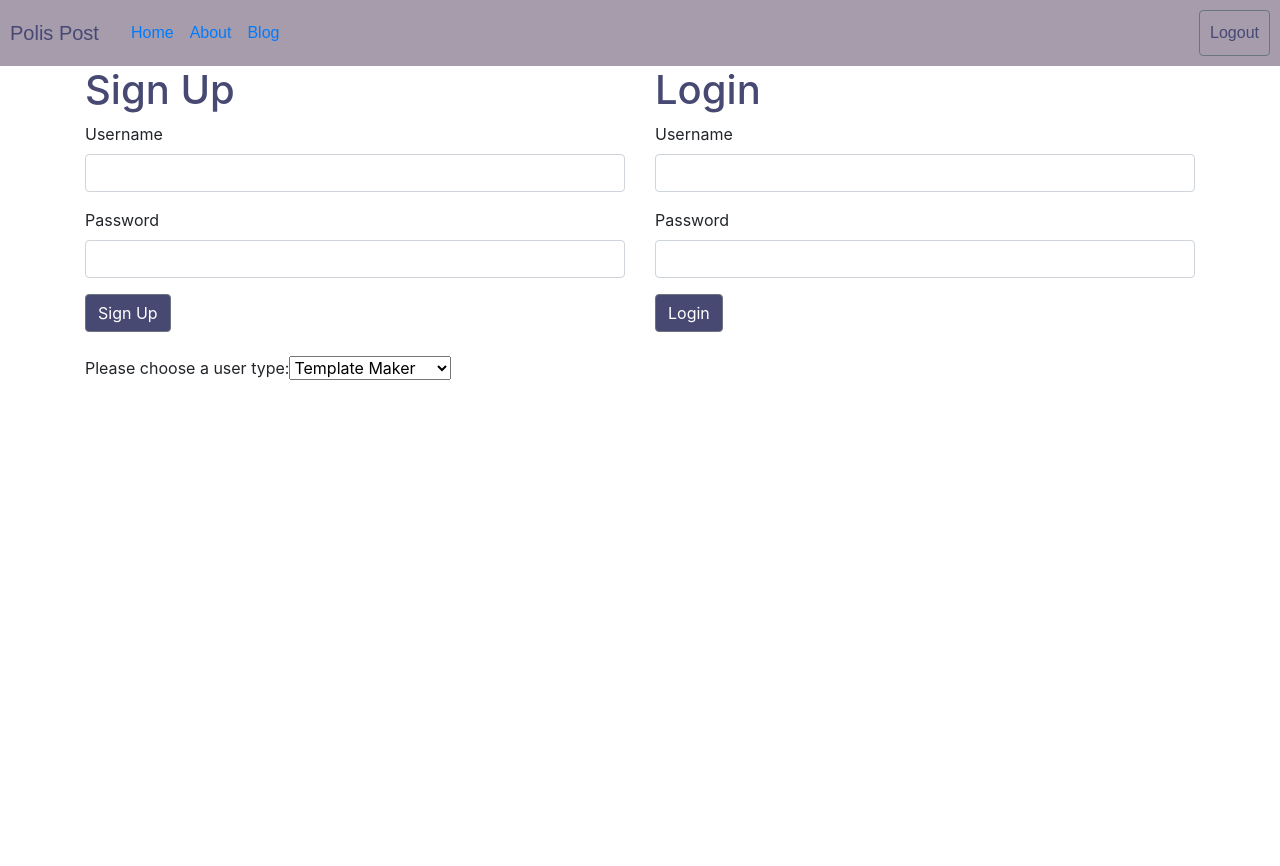
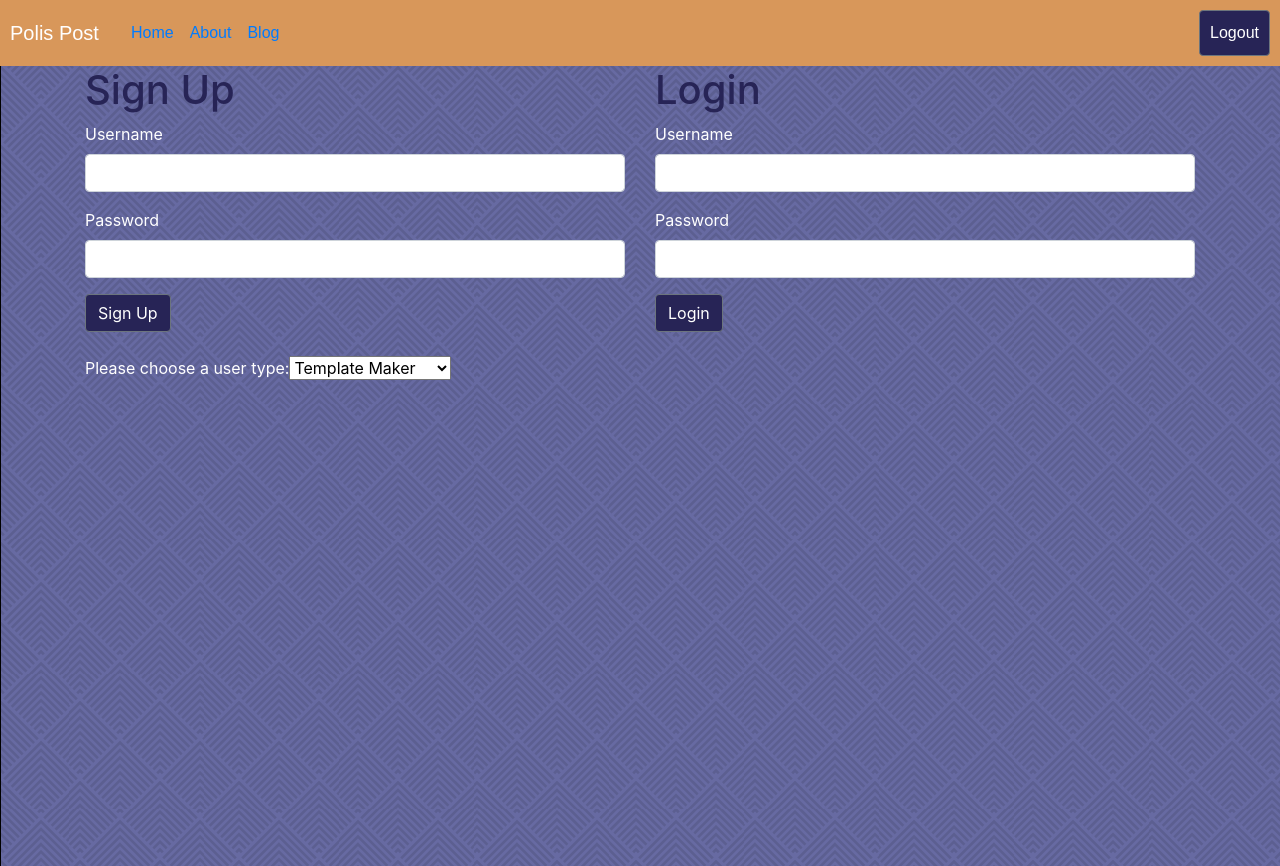
Before and after one commit to LaurenAlayza/bb-proj-reactstrap, a React (Create React App) app: page / in a window 1280 px wide. Before the commit the page ends 800 px from the top, so only its background shows below. Built offline with nearby package versions, Linux system fonts and the light colour scheme.

Commit message:
purp styling

```diff
--- a/src/auth/Auth.js
+++ b/src/auth/Auth.js
@@ -2,9 +2,16 @@
 import { Container, Row, Col } from "reactstrap";
 import Signup from "./Signup";
 import Login from "./Login";
+import Purple from "../assets/Purple.PNG";
 
 const Auth = (props) => {
   return (
+    <div
+    class="bg_image"
+    style={{
+      backgroundImage: 'url('+Purple+')',
+      height: '100vh'
+    }}>
     <Container className="auth-container">
       <Row>
         <Col md="6">
@@ -15,6 +22,7 @@
         </Col>
       </Row>
     </Container>
+    </div>
   );
 };
 
--- a/src/auth/Login.js
+++ b/src/auth/Login.js
@@ -3,11 +3,15 @@
 import APIURL from '../helpers/environment';
 
 const spanStyles = {
-  color: "#474973",
+  color: "#272456",
 };
 
+const smolfont = {
+  color: "white"
+}
+
 const button = {
-  backgroundColor: "#474973",
+  backgroundColor: "#272456",
 };
 
 const Login = (props) => {
@@ -37,7 +41,7 @@
       <h1 style={spanStyles}>Login</h1>
       <Form onSubmit={handleSubmit}>
         <FormGroup>
-          <Label htmlfor="username">Username</Label>
+          <Label style={smolfont} htmlfor="username">Username</Label>
           <Input
             onChange={(e) => setUsername(e.target.value)}
             name="username"
@@ -47,7 +51,7 @@
           />
         </FormGroup>
         <FormGroup>
-          <Label htmlfor="password">Password</Label>
+          <Label style={smolfont} htmlfor="password">Password</Label>
           <Input
             onChange={(e) => setPassword(e.target.value)}
             name="password"
--- a/src/auth/Signup.js
+++ b/src/auth/Signup.js
@@ -3,12 +3,16 @@
 import APIURL from '../helpers/environment';
 // inline styling
 const spanStyles = {
-  color: "#474973",
+  color: "#272456",
 };
 // inline styling
 const button = {
-  backgroundColor: "#474973",
+  backgroundColor: "#272456",
 };
+
+const smolfont1 = {
+  color: "white"
+}
 
 const Signup = (props) => {
   const [username, setUsername] = useState("");
@@ -41,7 +45,7 @@
       <h1 style={spanStyles}>Sign Up</h1>
       <Form onSubmit={handleSubmit}>
         <FormGroup>
-          <Label htmlFor="username">Username</Label>
+          <Label style={smolfont1} htmlFor="username">Username</Label>
           <Input
             onChange={(e) => setUsername(e.target.value)}
             name="username"
@@ -51,7 +55,7 @@
           />
         </FormGroup>
         <FormGroup>
-          <Label htmlFor="password">Password</Label>
+          <Label style={smolfont1} htmlFor="password">Password</Label>
           <Input
             onChange={(e) => setPassword(e.target.value)}
             name="password"
@@ -64,7 +68,7 @@
         </Button>
         <br />
         <br />
-        <label for="usertype">Please choose a user type: </label>
+        <label style={smolfont1} for="usertype">Please choose a user type: </label>
         <select id="usertype">
           <optgroup label="Are you a Template Maker or User?">
             <option value="maker">Template Maker</option>
--- a/src/home/About.js
+++ b/src/home/About.js
@@ -1,7 +1,7 @@
 import React from "react";
 
 const mainstyle = {
-  backgroundColor: "#474973",
+  backgroundColor: "#272456",
   color: 'white',
   height: '100%'
 }
--- a/src/home/Blog.js
+++ b/src/home/Blog.js
@@ -1,6 +1,6 @@
 import React from "react";
 const mainstyle = {
-  backgroundColor: "#474973",
+  backgroundColor: "#272456",
   color: 'white',
   height: '100%'
 }
--- a/src/home/Navbar.js
+++ b/src/home/Navbar.js
@@ -13,21 +13,21 @@
 import { Route, Link, Switch } from "react-router-dom";
 
 const navstyle = {
-  color: "#474973",
-  backgroundColor: "#a69cac",
+  color: "white",
+  backgroundColor: "#d8975a",
   padding: "10px",
   fontFamily: "Arial",
 };
 
 const logoutstyle = {
-  color: "#474973",
-  backgroundColor: "#a69cac",
+  color: "white",
+  backgroundColor: "#272456",
   padding: "10px",
   fontFamily: "Arial",
 };
 
 const font = {
-  color: "#474973",
+  color: "white",
 };
 
 const ulstyle = {
--- a/src/templates/TemplateCreate.js
+++ b/src/templates/TemplateCreate.js
@@ -9,11 +9,17 @@
 
   const submitstyle = {
     color: "#white",
-    backgroundColor: "#474973",
+    backgroundColor: "#272456",
     padding: "10px",
     fontFamily: "Arial",
   };
 
+  const fonts3 = {
+    color: '#272456'
+  }
+  const fonts = {
+    color: "white"
+  }
   const handleSubmit = (e) => {
     e.preventDefault();
     fetch(`${APIURL}/polis/temp/create`, {
@@ -42,10 +48,11 @@
 
   return (
     <>
-      <h3>Make a Template</h3> <br />
+    <div>
+      <h3 style={fonts3}>Make a Template</h3> <br />
       <Form onSubmit={handleSubmit}>
         <FormGroup>
-          <h6>Subject Line</h6>
+          <h6 style={fonts}>Subject Line</h6>
           <Label htmlFor="subjLine" />
           <Input
             type="text"
@@ -56,7 +63,7 @@
         </FormGroup>
         <br />
         <FormGroup>
-          <h6>Email Message Body</h6>
+          <h6 style={fonts}>Email Message Body</h6>
           <Label htmlFor="msgBody" />
           <textarea
             type="text"
@@ -69,7 +76,7 @@
         </FormGroup>
         <br />
         <FormGroup>
-          <h6>Add keywords (separated by commas) to describe this template.</h6>
+          <h6 style={fonts}>Add keywords (separated by commas) to describe this template.</h6>
           <Label htmlFor="keys" />
           <Input
             type="text"
@@ -80,6 +87,7 @@
         </FormGroup>
         <Button style={submitstyle}type="submit">Click to Submit</Button>
       </Form>
+      </div>
     </>
   );
 };
--- a/src/templates/TemplateEdit.js
+++ b/src/templates/TemplateEdit.js
@@ -13,7 +13,7 @@
 
 const updatestyle = {
   color: "#white",
-  backgroundColor: "#474973",
+  backgroundColor: "#272456",
   padding: "10px",
   fontFamily: "Arial",
 };
--- a/src/templates/TemplateIndex.js
+++ b/src/templates/TemplateIndex.js
@@ -4,6 +4,9 @@
 import TemplateTable from "./TemplateTable";
 import TemplateEdit from "./TemplateEdit";
 import APIURL from "../helpers/environment";
+import Purple from "../assets/Purple.PNG";
+
+
 
 const TemplateIndex = (props) => {
   const [templates, setTemplates] = useState([]);
@@ -41,6 +44,12 @@
   }, []);
 
   return (
+    <div
+    class="bg_image"
+    style={{
+      backgroundImage: 'url('+Purple+')',
+      height: '100vh'
+    }}>
     <Container>
       <Row>
         <Col md="3">
@@ -69,6 +78,7 @@
         </Col>
       </Row>
     </Container>
+    </div>
   );
 };
 export default TemplateIndex;
--- a/src/templates/TemplateTable.js
+++ b/src/templates/TemplateTable.js
@@ -3,17 +3,27 @@
 import APIURL from '../helpers/environment';
 
 const updatestyle = {
-  color: "#474973",
-  backgroundColor: "#a69cac",
+  color: "white",
+  backgroundColor: "#272456",
   padding: "10px",
   fontFamily: "Arial",
 };
 const deletestyle = {
   color: "#white",
-  backgroundColor: "#474973",
+  backgroundColor: "#d8975a",
   padding: "10px",
   fontFamily: "Arial",
 };
+
+const fonts = {
+  color: "white"
+}
+const fonts2 = {
+  color: '#d8975a'
+}
+const fonts3 = {
+  color: '#272456'
+}
 
 const TemplateTable = (props) => {
   const deleteTemplate = (template) => {
@@ -62,19 +72,21 @@
 
   return (
     <>
+    <div style={fonts3}>
       <h3>Template History</h3>
       <hr />
       <Table striped>
         <thead>
           <tr>
-            <th>Temp ID#</th>
-            <th>Subject Line</th>
-            <th>Message Body</th>
-            <th>Keywords</th>
+            <th style={fonts2}>Temp ID#</th>
+            <th style={fonts2}>Subject Line</th>
+            <th style={fonts2}>Message Body</th>
+            <th style={fonts2}>Keywords</th>
           </tr>
         </thead>
-        <tbody>{templateMapper()}</tbody>
+        <tbody style={fonts}>{templateMapper()}</tbody>
       </Table>
+      </div>
     </>
   );
 };
```
Also changed, not shown: src/assets/Purple.PNG (added), src/assets/paper.jpg (added).
